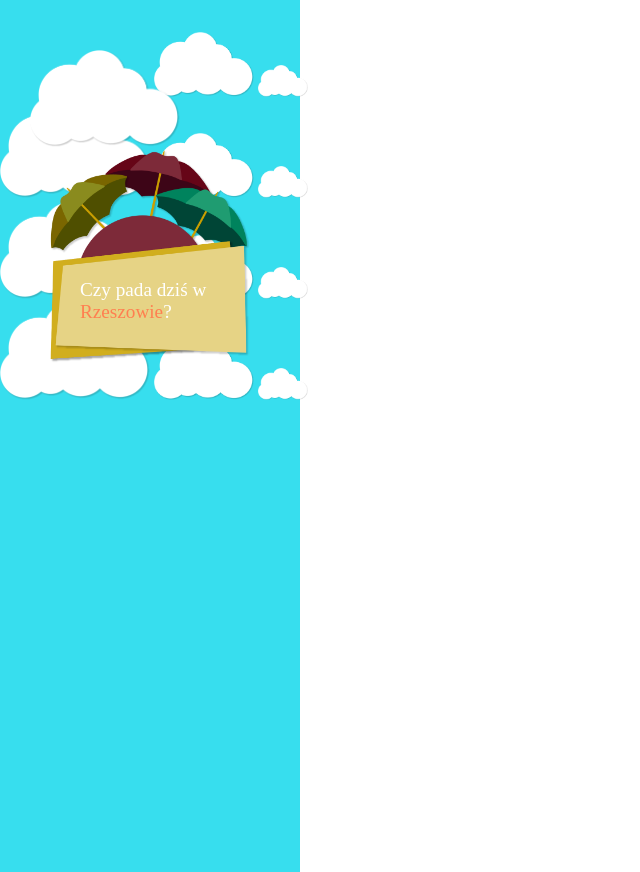
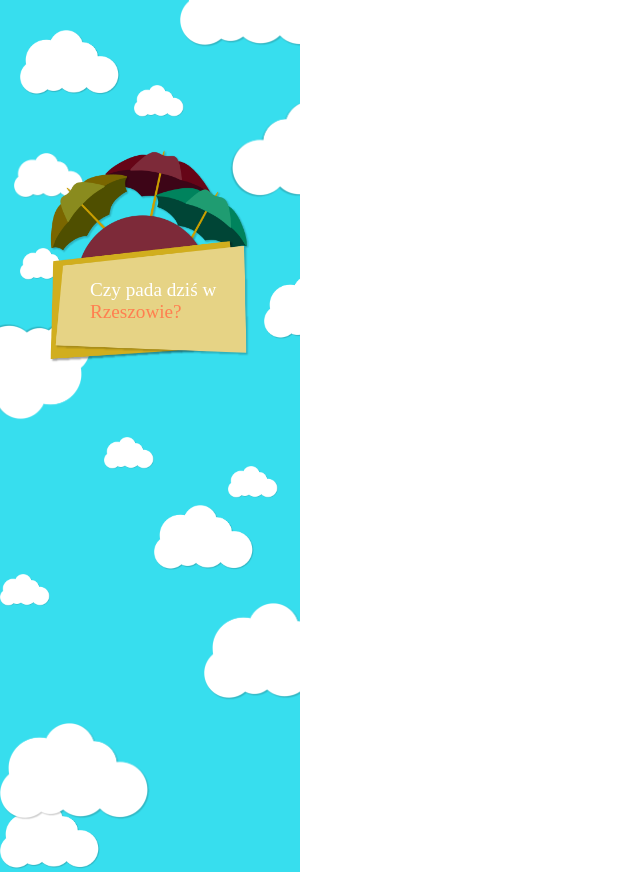
Before and after one commit to xtarzyk/clouds-umbrellas, a plain HTML site: page index.html in a window 1280 px wide. Shown: the top 872 px of the page, without its empty margins (0-640 px from the left). Drawn offline with Linux system fonts and the light colour scheme.

Commit message:
added more clouds and positioned all of them

```diff
--- a/index.html
+++ b/index.html
@@ -20,11 +20,14 @@
         <img src="cloud.png" alt="Massive Cloud" class="cloudBig" id="big4">
         <img src="cloud.png" alt="Cloud" class="cloudMiddle" id="middle4">
         <img src="cloud.png" alt="Small Cloud" class="cloudSmall" id="small4">
+        <img src="cloud.png" alt="Massive Cloud" class="cloudBig" id="big5">
+        <img src="cloud.png" alt="Cloud" class="cloudMiddle" id="middle5">
+        <img src="cloud.png" alt="Small Cloud" class="cloudSmall" id="small5">
     </div>
     <div class="logo-box">
         <img src="umbrellas.png" alt="Umbrellas" class="umbrellas">
         <img src="title_box.png" alt="Text Container" class="title-box">
-            <p>Czy pada dziś w <span>Rzeszowie</span>?</p>
+        <p>Czy pada dziś w <span>Rzeszowie?</span></p>
     </div>
 </div>
 </body>
--- a/styles.css
+++ b/styles.css
@@ -2,11 +2,11 @@ body {
     margin: 0;
     padding: 0;
     box-sizing: border-box;
+    overflow: hidden;
 }
 
 .sky {
     display: inline-block;
-    /*position: fixed;*/
     max-width: 300px;
     height: 120vh;
     background: #37deee;
@@ -15,7 +15,9 @@ body {
 .clouds {
     display: inline-block;
     position: relative;
-    width: 130%;
+    width: 100%;
+    height: 100%;
+    overflow: hidden;
 }
 
 .cloudBig {
@@ -32,8 +34,73 @@ body {
 
 #big1 {
     position: relative;
-    top: 50px;
-    left: 30px;
+    top: -50px;
+    left: 180px;
+    overflow: hidden;
+}
+
+#big2 {
+    position: relative;
+    left: 230px;
+    transform: scaleX(-1);
+}
+
+#big3 {
+    position: relative;
+    top: 120px;
+    right: 60px;
+    transform: rotate(180deg);
+}
+
+#big4 {
+    position: relative;
+    top: 300px;
+    left: 150px;
+}
+
+#big5 {
+    position: relative;
+    top: 250px;
+}
+
+#middle1 {
+    position: absolute;
+    left: 20px;
+    top: 30px;
+}
+
+#middle2 {
+    position: relative;
+    width: 70px;
+    right: 140px;
+}
+
+#middle3 {
+    position: relative;
+    top: 40px;
+    left: 110px;
+}
+
+#middle4 {
+    position: relative;
+    top: 400px;
+}
+
+#small1 {
+    position: relative;
+    top: 20px;
+    right: 20px;
+}
+
+#small2 {
+    position: relative;
+    top: 300px;
+}
+
+#small3 {
+    position: relative;
+    bottom: 120px;
+    left: 20px;
 }
 
 .logo-box {
@@ -57,9 +124,9 @@ body {
 
 p {
     position: absolute;
-    width: 150px;
+    width: 140px;
     top: 160px;
-    left: 30px;
+    left: 40px;
     font-size: larger;
     color: white;
 }
```
Lines whose indentation alone changed are shown as unchanged.
